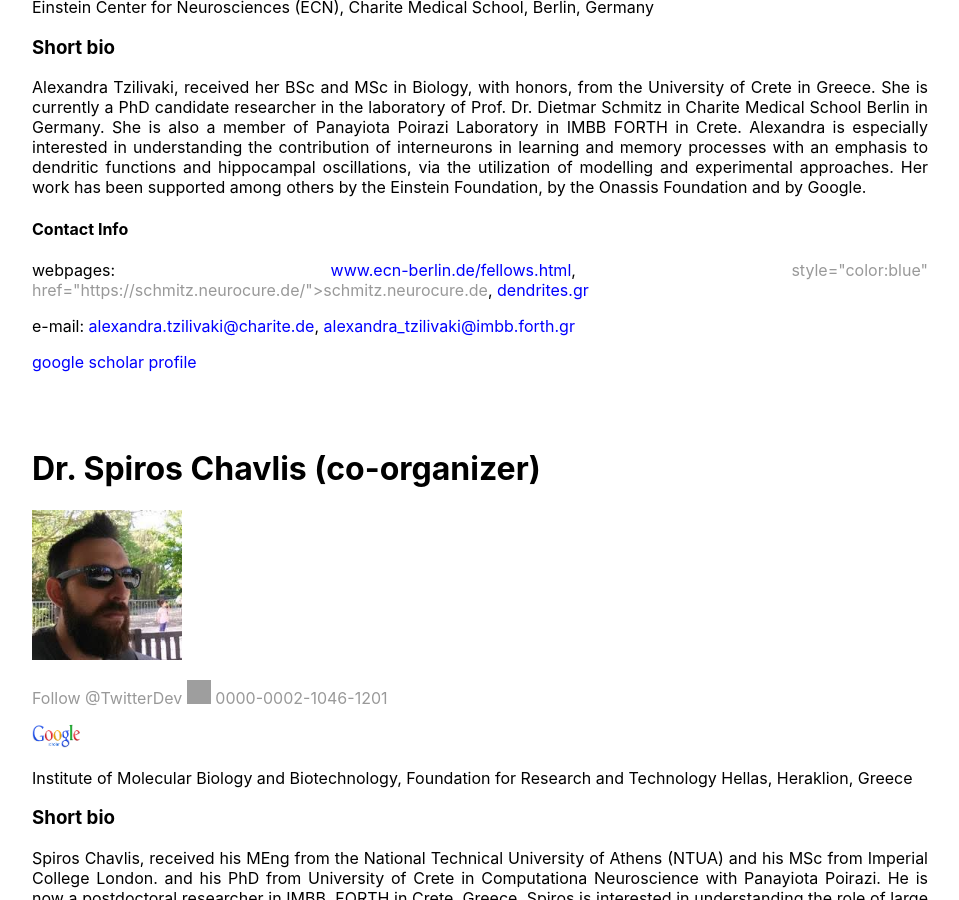
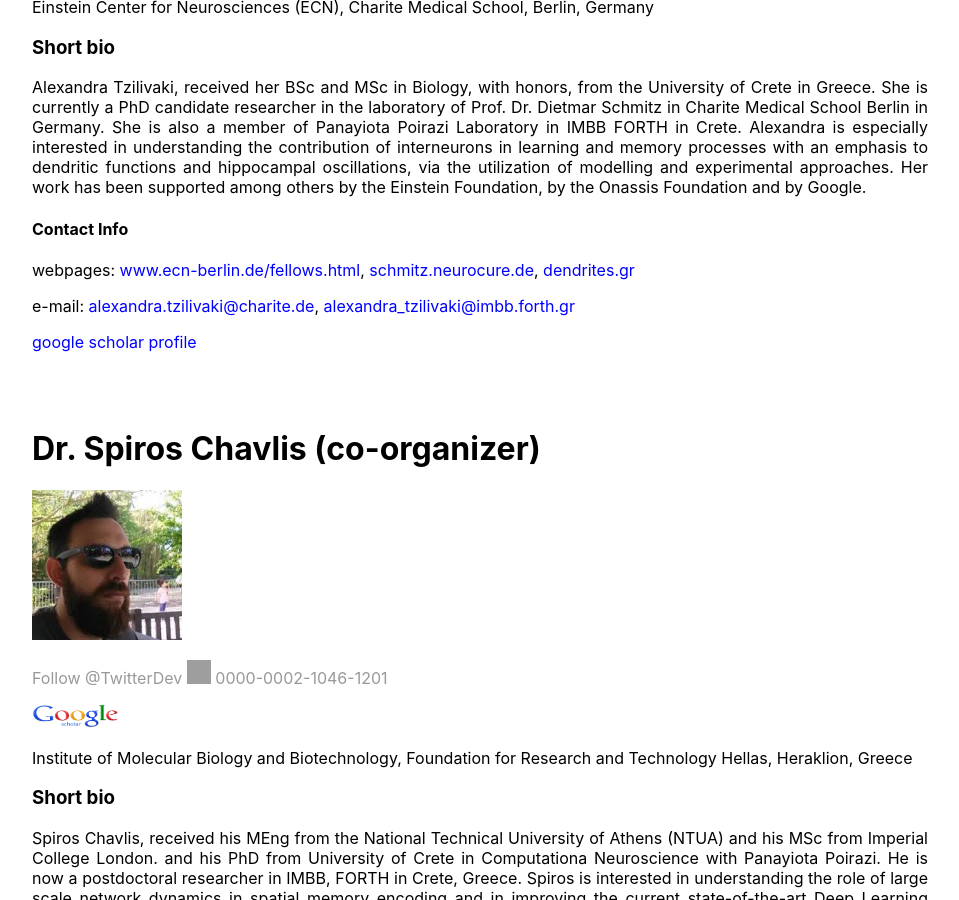
Before and after one commit to spirosChv/ocns2021interneurons, a Jekyll site: the page built from aboutus/index.html, in a window 1280 px wide and 900 px high, scrolled down 527 px. Shown: the whole window, without its empty margins (160-1119 px from the left). Built offline with Jekyll 4.4.1, drawn with Linux system fonts in a browser that asks for light colours; comment, search, counter and statistics services are not loaded; grey boxes are pictures that could not be loaded.

Commit message:
Update index.html

```diff
--- a/aboutus/index.html
+++ b/aboutus/index.html
@@ -17,7 +17,7 @@ title: Organizers
 	</p>
 	<p>
 	<a href="https://scholar.google.gr/citations?user=2WpDuPgAAAAJ&hl">
-	<img alt="GoogleScholar logo" src="../figures/google_scholar.png" width="48" height="24" />
+	<img alt="GoogleScholar logo" src="../figures/google_scholar.png" width="86" height="24" />
 	</a>
 	</p>
 
@@ -29,7 +29,11 @@ title: Organizers
 	Her work has been supported among others by the Einstein Foundation, by the Onassis Foundation and by Google.
 
 	<br> <h4>Contact Info</h4>
-	<p> webpages: <a style="color:blue" href="https://www.ecn-berlin.de/fellows.html">www.ecn-berlin.de/fellows.html</a>, <a>style="color:blue" href="https://schmitz.neurocure.de/">schmitz.neurocure.de</a>, <a style="color:blue" href="http://www.dendrites.gr/">dendrites.gr</a></p>
+	<p>webpages:
+		<a style="color:blue" href="https://www.ecn-berlin.de/fellows.html">www.ecn-berlin.de/fellows.html</a>,
+		<a style="color:blue" href="https://schmitz.neurocure.de/">schmitz.neurocure.de</a>,
+		<a style="color:blue" href="http://www.dendrites.gr/">dendrites.gr</a>
+	</p>
 	<p> e-mail: <a style="color:blue" href="mailto:alexandra.tzilivaki@charite.de">alexandra.tzilivaki@charite.de</a>, <a style="color:blue" href="mailto:alexandra_tzilivaki@imbb.forth.gr">alexandra_tzilivaki@imbb.forth.gr</a></p>
 	<p> <a style="color:blue" href="">google scholar profile</a></p>
 
@@ -49,7 +53,7 @@ title: Organizers
 	</p>
 	<p>
 	<a href="https://scholar.google.gr/citations?hl=en&user=HNOIZrAAAAAJ">
-	<img alt="GoogleScholar logo" src="../figures/google_scholar.png" width="48" height="24" />
+	<img alt="GoogleScholar logo" src="../figures/google_scholar.png" width="86" height="24" />
 	</a>
 	</p>
 
```
